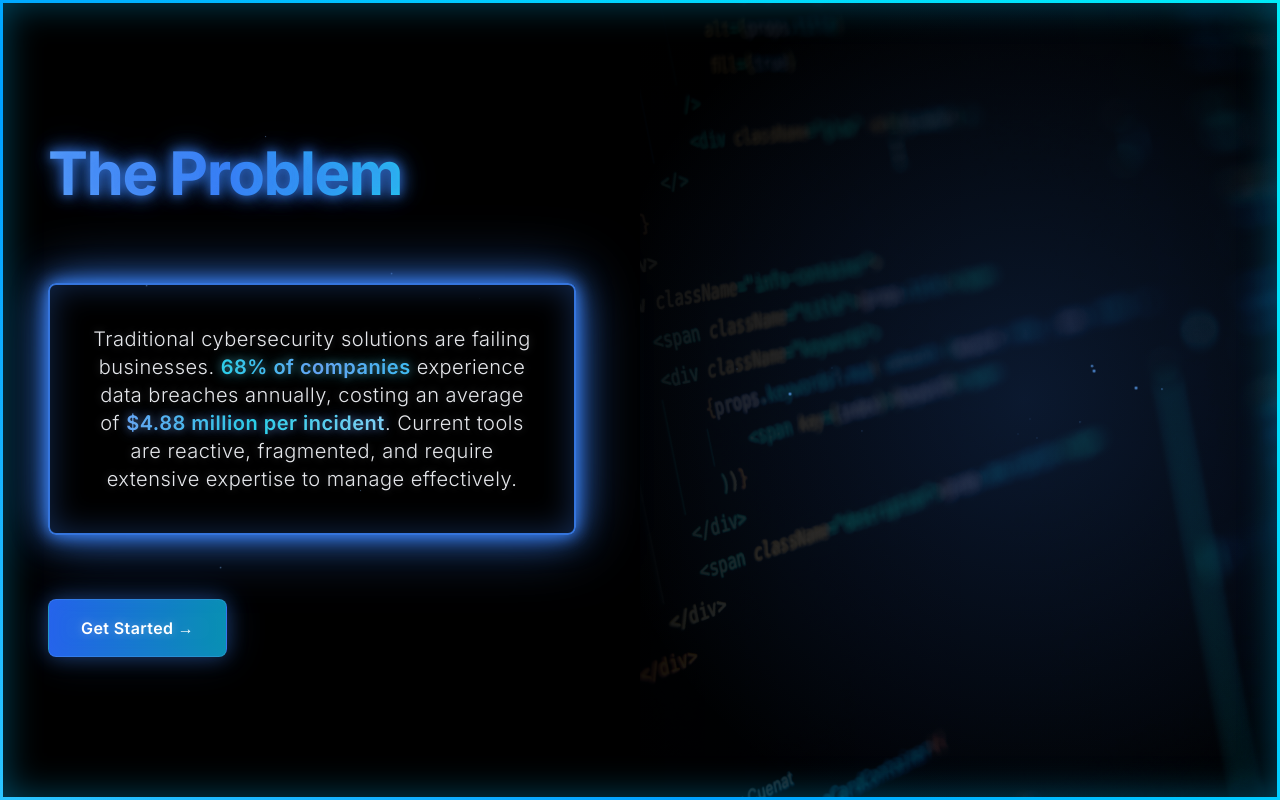
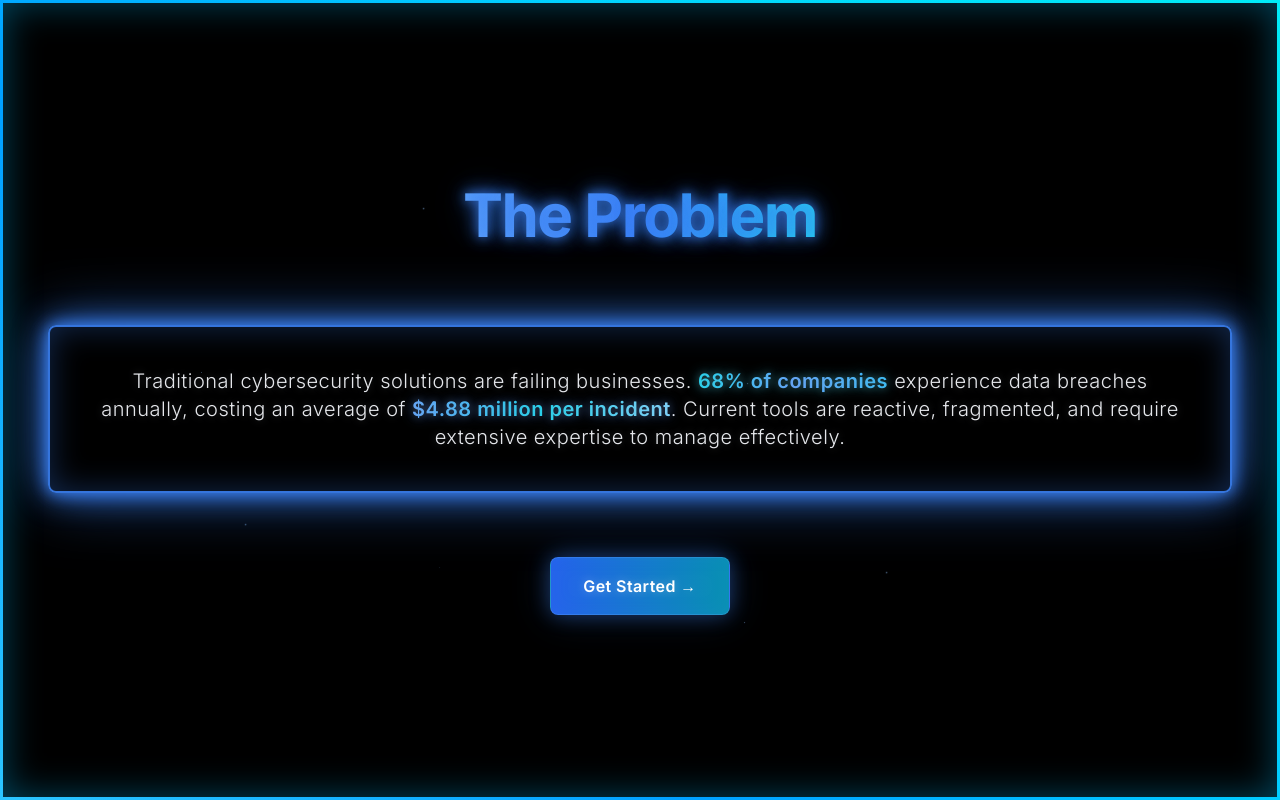
Before and after one commit to emi10147/StartupCyberThink, a Next.js app: page / in a window 1280 px wide. Built offline with nearby package versions, Linux system fonts and the light colour scheme.

Commit message:
Remove background image from first page - back to pure black design
- Removed hola.jpg background image from The Problem page
- Restored original pure black background with glowing rectangle
- Centered layout with floating particles
- Clean minimal cybersecurity aesthetic

```diff
--- a/src/components/sections/HeroSection.tsx
+++ b/src/components/sections/HeroSection.tsx
@@ -16,73 +16,13 @@ export function HeroSection() {
 
   return (
     <div className="relative min-h-screen overflow-hidden" style={{ backgroundColor: '#000000' }}>
-      {/* Main Content - Coding Image Background with Text Overlay */}
+      {/* Main Content - Pure Black Background */}
       <div className="relative min-h-screen flex items-center justify-center">
 
-        {/* Large Background Image - Right Half on Desktop and Mobile */}
-        <div className="absolute inset-0 left-1/3 sm:left-1/2">
-          <div className="relative w-full h-full">
-            <Image
-              src="/hola.jpg"
-              alt="Cybersecurity Code Development"
-              fill
-              style={{ objectFit: 'cover' }}
-              className="opacity-85 md:opacity-95"
-              priority
-            />
-
-            {/* Lighter overlay for better image visibility - desktop only */}
-            <div
-              className="absolute inset-0 hidden sm:block"
-              style={{
-                background: `
-                  linear-gradient(180deg,
-                    rgba(0, 0, 0, 0.75) 0%,
-                    rgba(0, 0, 0, 0.65) 20%,
-                    rgba(0, 0, 0, 0.55) 60%,
-                    rgba(0, 0, 0, 0.45) 100%
-                  )
-                `
-              }}
-            />
-
-            {/* Gradient overlay for better text readability */}
-            <div
-              className="absolute inset-0"
-              style={{
-                background: `
-                  linear-gradient(90deg,
-                    rgba(0, 0, 0, 0.85) 0%,
-                    rgba(0, 0, 0, 0.65) 20%,
-                    rgba(0, 0, 0, 0.45) 60%,
-                    rgba(0, 0, 0, 0.2) 100%
-                  )
-                `
-              }}
-            />
-
-            {/* Blue glow overlay */}
-            <motion.div
-              className="absolute inset-0 pointer-events-none"
-              animate={{
-                background: [
-                  'radial-gradient(ellipse at 60% 50%, rgba(59, 130, 246, 0.1) 0%, transparent 80%)',
-                  'radial-gradient(ellipse at 60% 50%, rgba(59, 130, 246, 0.2) 0%, transparent 80%)',
-                  'radial-gradient(ellipse at 60% 50%, rgba(59, 130, 246, 0.1) 0%, transparent 80%)'
-                ]
-              }}
-              transition={{ duration: 4, repeat: Infinity, ease: "easeInOut" }}
-            />
-          </div>
-        </div>
-
-        {/* Left Side - Pure Black Background */}
-        <div className="absolute inset-0 right-2/3 sm:right-1/2 bg-black" />
-
-        {/* Subtle background effects for left side */}
-        <div className="absolute inset-0 right-2/3 sm:right-1/2">
+        {/* Subtle background effects */}
+        <div className="absolute inset-0">
           {/* Floating particles */}
-          {Array.from({ length: 8 }).map((_, i) => (
+          {Array.from({ length: 12 }).map((_, i) => (
             <motion.div
               key={i}
               className="absolute w-px h-px bg-blue-300 rounded-full opacity-30"
@@ -107,10 +47,10 @@ export function HeroSection() {
 
         {/* Content Container */}
         <div className="relative z-30 w-full max-w-7xl mx-auto px-4 xs:px-6 sm:px-8 md:px-10 lg:px-12">
-          <div className="grid grid-cols-1 lg:grid-cols-2 gap-8 lg:gap-12 xl:gap-16 items-center min-h-screen">
+          <div className="flex flex-col items-center justify-center min-h-screen">
 
-            {/* Left Side - Content optimized for mobile */}
-            <div className="text-center lg:text-left lg:pr-8 py-8 sm:py-12 px-4 sm:px-6 lg:px-0">
+            {/* Centered Content */}
+            <div className="text-center py-8 sm:py-12 px-4 sm:px-6 lg:px-0">
               <AnimatePresence mode="wait">
                 {showContent && (
                   <>
@@ -213,7 +153,7 @@ export function HeroSection() {
                       initial={{ opacity: 0, y: 20 }}
                       animate={{ opacity: 1, y: 0 }}
                       transition={{ duration: 0.8, delay: 2.0 }}
-                      className="flex justify-center lg:justify-start"
+                      className="flex justify-center"
                     >
                       <button
                         onClick={() => router.push('/platform')}
@@ -236,34 +176,6 @@ export function HeroSection() {
               </AnimatePresence>
             </div>
 
-            {/* Right Side - Transparent overlay for additional effects on image background */}
-            <div className="relative py-12">
-              {/* Floating particles over the image */}
-              <div className="absolute inset-0">
-                {Array.from({ length: 12 }).map((_, i) => (
-                  <motion.div
-                    key={i}
-                    className="absolute w-0.5 h-0.5 bg-blue-400 rounded-full opacity-60"
-                    style={{
-                      left: `${10 + Math.random() * 80}%`,
-                      top: `${10 + Math.random() * 80}%`,
-                      filter: 'blur(0.5px)'
-                    }}
-                    animate={{
-                      opacity: [0.3, 0.8, 0.3],
-                      scale: [0.5, 1.5, 0.5]
-                    }}
-                    transition={{
-                      duration: 3 + Math.random() * 2,
-                      repeat: Infinity,
-                      ease: "easeInOut",
-                      delay: Math.random() * 4
-                    }}
-                  />
-                ))}
-              </div>
-            </div>
-
           </div>
         </div>
       </div>
```
